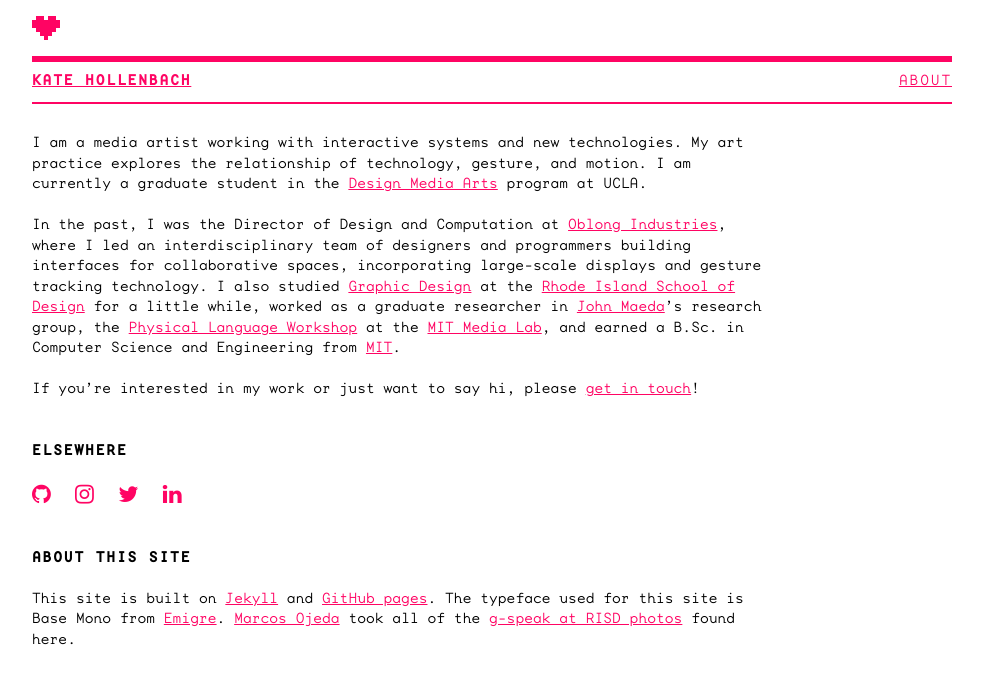
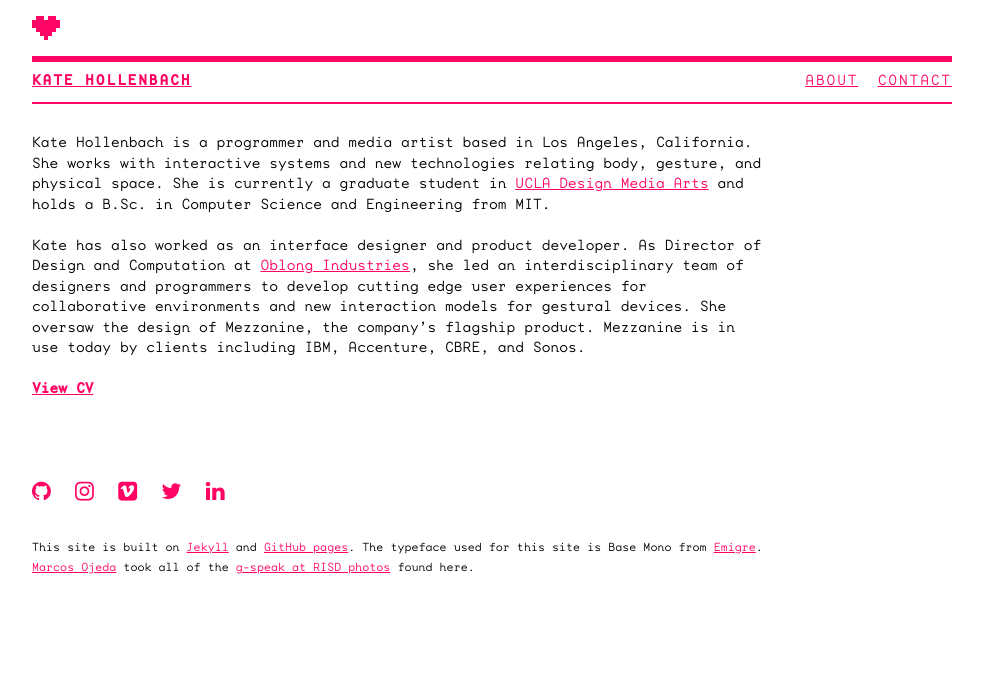
Before and after one commit to kjhollen/kjhollen.github.io, a Jekyll site: the page built from about.md, in a window 1280 px wide. Shown: the top 684 px of the page, without its empty margins (148-1131 px from the left). Built offline with Jekyll 4.4.1, drawn with Linux system fonts in a browser that asks for light colours; nearby versions of some CDN libraries.

Commit message:
update about page; make contact info easier to get.

```diff
--- a/_includes/header.html
+++ b/_includes/header.html
@@ -7,6 +7,7 @@
       <ul>
         {% if page.type == "work" %}<li class="nav-item col-3-block"><a href="{{ site.url }}">work</a></li>{% endif %}
         <li class="nav-item col-3-block"><a href="{{ site.url }}/about/">about</a></li>
+        <li class="nav-item col-3-block"><a href="mailto:kjhollen@alum.mit.edu">contact</a></li>
       </ul>
       </div>
   </nav>
--- a/_includes/social.html
+++ b/_includes/social.html
@@ -2,6 +2,7 @@
 <div class="social">
 	<a href="http://www.github.com/kjhollen" target="main"><i class='fa fa-github'></i></a>
 	<a href="http://www.instagram.com/kjhollen" target="main"><i class='fa fa-instagram'></i></a>
+	<a href="http://www.vimeo.com/kjhollen" target="main"><i class='fa fa-vimeo-square'></i></a>
 	<a href="http://www.twitter.com/kjhollen" target="main"><i class='fa fa-twitter'></i></a>
 	<a href="http://www.linkedin.com/in/kjhollen" target="main"><i class='fa fa-linkedin'></i></a>
 </div>
--- a/about.md
+++ b/about.md
@@ -4,28 +4,22 @@
 permalink: /about/
 ---
 
-I am a media artist working with interactive systems and new technologies. My art practice explores the relationship of technology, gesture, and motion. I am currently
-a graduate student in the <a href="http://dma.ucla.edu">Design Media Arts</a> program at UCLA.
+Kate Hollenbach is a programmer and media artist based in Los Angeles, California. She works with interactive systems and new technologies relating body, gesture, and physical space. She is currently a graduate student in <a href="http://dma.ucla.edu">UCLA Design Media Arts</a> and holds a B.Sc. in Computer Science and Engineering from MIT.
 
-In the past, I was the Director of Design and Computation at
-<a href="http://www.oblong.com">Oblong Industries</a>, where I led an interdisciplinary
-team of designers and programmers building interfaces for collaborative spaces, incorporating large-scale displays and gesture tracking technology. I also studied
-<a href="http://gd.risd.edu">Graphic Design</a> at the
-<a href="http://www.risd.edu">Rhode Island School of Design</a> for a little while,
-worked as a graduate researcher in <a href="http://our.risd.edu">John Maeda</a>'s
-research group, the
-<a href="http://plw.media.mit.edu">Physical Language Workshop</a> at the
-<a href="http://www.media.mit.edu">MIT Media Lab</a>, and earned a B.Sc. in Computer
-Science and Engineering from <a href="http://web.mit.edu">MIT</a>.
+Kate has also worked as an interface designer and product developer. As Director of Design and Computation at <a href="http://www.oblong.com">Oblong Industries</a>, she led an interdisciplinary team of designers and programmers to develop cutting edge user experiences for collaborative environments and new interaction models for gestural devices. She oversaw the design of Mezzanine, the company's flagship product.
+Mezzanine is in use today by clients including IBM, Accenture, CBRE, and Sonos.
 
-If you're interested in my work or just want to say hi, please
-<a href="mailto:kjhollen@alum.mit.edu">get in touch</a>!
+<a href="{{ site.baseurl }}/files/kjhollen-cv.pdf"><span style="font-family: BaseMonoReg; font-weight: bold;">View CV</span></a>
 
-<h2 class="about invisible-margin">Elsewhere</h2>
+
+<div style="height: 4em;">
+</div>
+
 {% include social.html %}
 
-<h2 class="about invisible-margin">About This Site</h2>
+<div class="about invisible-margin">
 
 This site is built on <a href="http://jekyllrb.com/">Jekyll</a> and
 <a href="https://pages.github.com/">GitHub pages</a>. The typeface used for this site is
 Base Mono from <a href="http://emigre.com/">Emigre</a>. <a href="http://generic.cx/">Marcos Ojeda</a> took all of the <a href="https://www.flickr.com/photos/subliminal/sets/72157615073700173/">g-speak at RISD photos</a> found here.
+</div>
--- a/css/screen.css
+++ b/css/screen.css
@@ -341,6 +341,7 @@
 
 .about {
   margin-top: 2.8em;
+  font-size: 0.8em;
 }
 
 .video610 {
```
Also changed, not shown: 1 other file.
